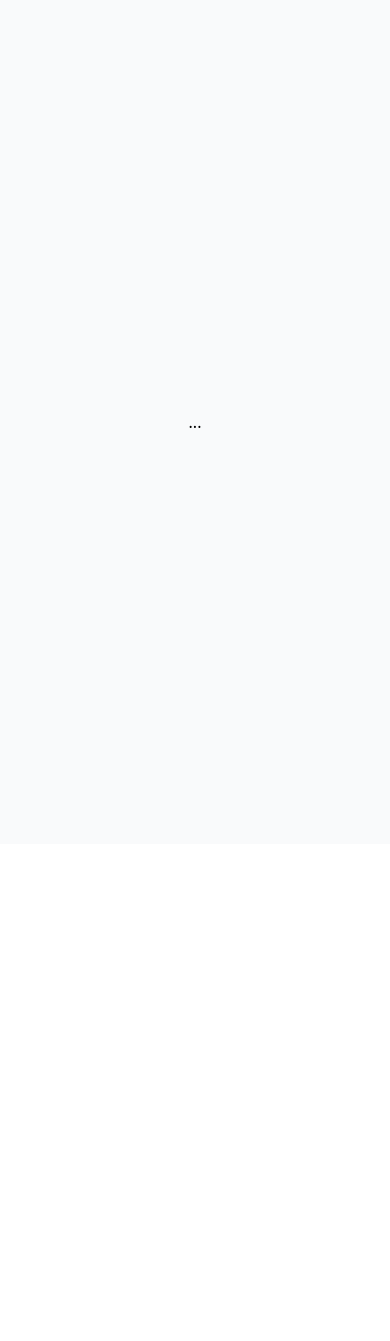
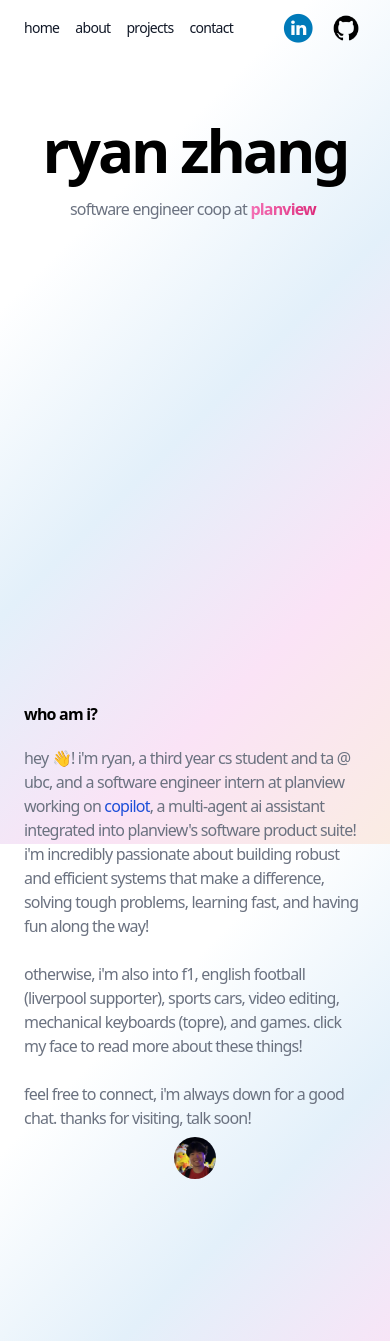
Before and after one commit to rzhang57/rmzhang-website, a Next.js app: page / in a window 390 px wide. Shown: the top 1341 px of the page. Before the commit the page ends 844 px from the top, so only its background shows below. Built offline with nearby package versions, Linux system fonts and the light colour scheme.

Commit message:
add new about section to handle image click

```diff
--- a/src/components/App.tsx
+++ b/src/components/App.tsx
@@ -5,16 +5,14 @@ import {useEffect, useState} from "react";
 import Head from "next/head";
 
 export default function App() {
-    const [isLoading, setIsLoading] = useState(true); // State to track if the site is loading
+    const [isLoading, setIsLoading] = useState(false);
 
 
     useEffect(() => {
-        // Wait for all assets, including images, to load
         window.addEventListener("load", () => {
-            setIsLoading(false); // Hide loader when everything is loaded
+            setIsLoading(false);
         });
 
-        // Cleanup listener when component unmounts
         return () => window.removeEventListener("load", () => setIsLoading(false));
     }, []);
 
@@ -26,12 +24,11 @@ export default function App() {
                 <link rel="icon" href="/favicon.ico" />
             </Head>
             {isLoading ? (
-                // Show loading spinner when site is loading
+                // TODO: make loading screen nicer than just ...
                 <div className="flex items-center justify-center min-h-screen bg-gray-50">
                     ...
                 </div>
             ) : (
-                // Once loading is done, show the full site content
                 <Landing />
             )}
         </>
--- a/src/components/Landing.tsx
+++ b/src/components/Landing.tsx
@@ -7,7 +7,49 @@ import ProjectCard from "@/components/ProjectCard";
 import Link from "next/link";
 
 export default function Landing() {
-  const [recycleConfetti, setRecycleConfetti] = useState(false);
+  const aboutMeNormal = (
+      <p className="inline-block text-muted-foreground md:text-xl sm:text-sm flex-1 tracking-tighter">
+        hey 👋! i&apos;m ryan, a third year cs student and ta @ ubc, and a software engineer intern at planview working
+        on <LinkCustom href={"https://www.planview.com/ai"} label={"copilot"}/>, a multi-agent ai assistant
+        integrated into planview&apos;s software product suite!
+        i&apos;m incredibly passionate about building robust and efficient systems that make a difference,
+        solving tough problems, learning fast, and having fun along the way!
+        <br/>
+        <br/>
+        otherwise, i&apos;m also into f1, english football (liverpool supporter), sports cars, video
+        editing, mechanical keyboards (topre), and games. click my face to read more about these things!
+        <br/>
+        <br/>
+        feel free to connect, i&apos;m always down for a good chat. thanks for visiting, talk soon!
+      </p>
+  )
+  const aboutHobbies = (
+      <p className="inline-block text-muted-foreground md:text-xl sm:text-sm flex-1 tracking-tighter">
+          more about my hobbies:
+          <br/>
+          <br/>
+          <span className="font-bold">f1:</span> i love the cross section of engineering, sport, and speed.
+          unfortunately, i support ferarri.
+          <br/>
+          <br/>
+          <span className="font-bold">football:</span> i follow the premier league, and european football in general. i
+          support liverpool (rip jota). i also follow international competitions.
+          <br/>
+          <br/>
+          <span className="font-bold">sports cars:</span> i hope to own and maintain a clean nb or nc miata in the near future. into cars in general though.
+          <br/>
+          <br/>
+          <span className="font-bold">video editing :</span> vegas pro user since 2018. made montages, school projects,
+          funny short-form videos, and more.
+          <br/>
+          <br/>
+          <span className="font-bold">mechanical keyboards:</span> i primarily use a realforce r3s with topre switches which i purchased from japan. i have a few other custom boards with more traditional cherry style switches, both soldered and hot-swappable.
+          <br/>
+          <br/>
+          <span className="font-bold">games:</span> currently enjoying valorant, peak with friends, gta v while waiting for gta vi. previously played overwatch, fortnite, minecraft, fifa, f1.
+      </p>
+  )
+    const [recycleConfetti, setRecycleConfetti] = useState(false);
   const [showConfetti, setShowConfetti] = useState(false);
   const [imageSrc, setImageSrc] = useState("/statics/myface.jpg");
 
@@ -20,7 +62,8 @@ export default function Landing() {
 
   function NavLink({href, label}: { href: string; label: string }) {
     return (
-        <a href={href} className="relative group tracking-tighter text-sm font-medium text-gray-900 transition-all hover:tracking-tight">
+        <a href={href}
+           className="relative group tracking-tighter text-sm font-medium text-gray-900 transition-all hover:tracking-tight">
           {label}
           <span
               className="block absolute bottom-0 left-0 w-0 h-[2px] bg-pink-200 transition-all duration-500 group-hover:w-full"></span>
@@ -30,7 +73,9 @@ export default function Landing() {
 
   function LinkCustom({href, label}: { href: string; label: string }) {
     return (
-        <a href={href} className="text-blue-700 md:text-xl sm:text-md flex-1 transition-all tracking-tighter hover:tracking-tight relative group" target={"_blank"}>
+        <a href={href}
+           className="text-blue-700 md:text-xl sm:text-md flex-1 transition-all tracking-tighter hover:tracking-tight relative group"
+           target={"_blank"}>
           {label}
           <span
               className="block absolute bottom-0 left-0 w-0 h-[2px] bg-blue-500 transition-all duration-500 group-hover:w-full"></span>
@@ -42,7 +87,6 @@ export default function Landing() {
     const textToCopy = 'rmzhang@student.ubc.ca';
     navigator.clipboard.writeText(textToCopy)
         .then(() => {
-          // Optionally, provide feedback to the user
           alert('Text copied to clipboard!');
         })
         .catch((err) => {
@@ -124,21 +168,7 @@ export default function Landing() {
 
               <div className="flex justify-center">
                 <div className="grid lg:grid-cols-[3fr_1fr] sm:grid-cols-1 items-center">
-
-                  <p className="inline-block text-muted-foreground md:text-xl sm:text-sm flex-1 tracking-tighter">
-                    hey 👋! i&apos;m ryan, a third year cs student and ta @ ubc, and a software at planview working
-                    on <LinkCustom href={"https://www.planview.com/ai"} label={"copilot"}/>, a multi-agent ai assistant
-                    integrated into planview&apos;s vast product suite!
-                    i&apos;m incredibly passionate about building robust and efficient systems that make a difference,
-                    solving tough problems, learning fast, and having fun along the way!
-                    <br/>
-                    <br/>
-                    otherwise, i&apos;m also into f1, english football (liverpool supporter), sports cars, video
-                    editing, mechanical keyboards (topre), and fps games.
-                    <br/>
-                    <br/>
-                    feel free to connect, i&apos;m always down for a good chat. thanks for visiting, talk soon!
-                  </p>
+                  {imageSrc === "/statics/myface.jpg" ? aboutMeNormal : aboutHobbies}
                   <Avatar className="md:w-48 md:h-48 sm:h-32 sm:w-32 m-auto scale-105 hover:scale-110 transition-all my-2">
                     <div onClick={handleImageClick} className={"cursor-pointer"}>
                       <AvatarImage src={imageSrc}/>
```
